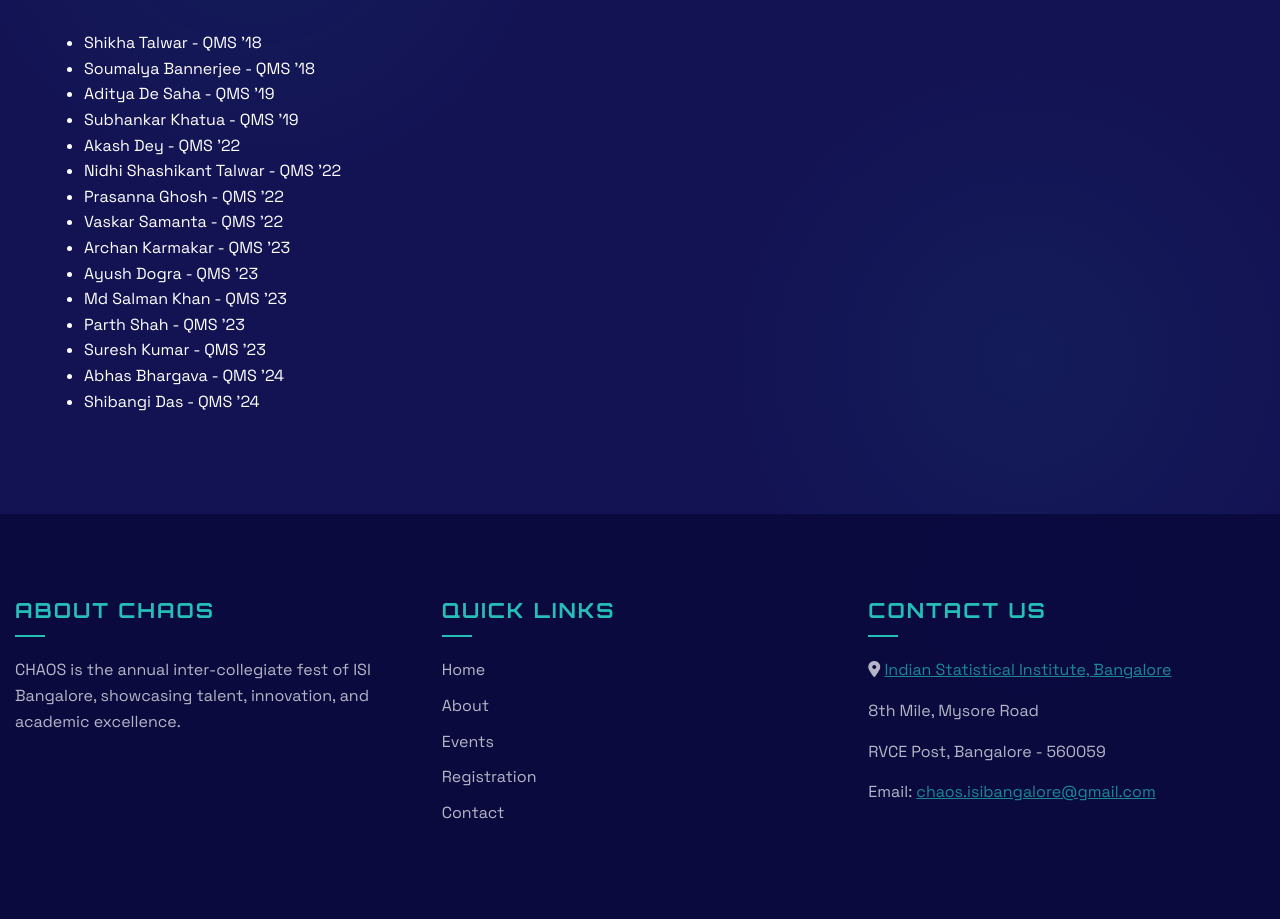
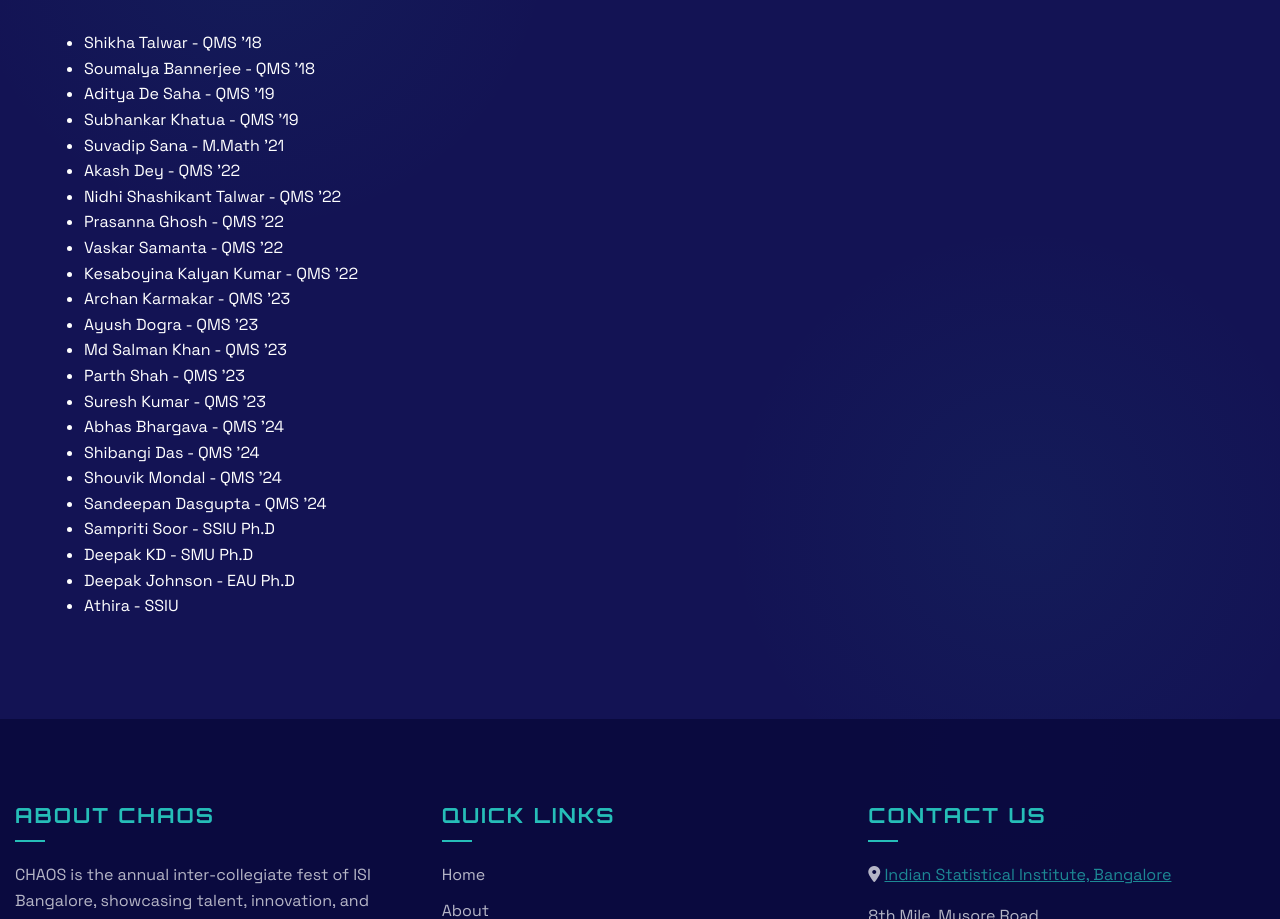
Before and after one commit to CHAOSISIB/chaosisib.github.io, a plain HTML site: page contributors.html in a window 1280 px wide. Shown: the part 1060-1979 px from the top of the page. Drawn offline with Linux system fonts and the light colour scheme.

Commit message:
Update contributors.html

```diff
--- a/contributors.html
+++ b/contributors.html
@@ -897,10 +897,12 @@
                 <li>Soumalya Bannerjee - QMS '18</li>
                 <li>Aditya De Saha - QMS '19</li>
                 <li>Subhankar Khatua - QMS '19</li>
+                <li>Suvadip Sana - M.Math '21</li>
                 <li>Akash Dey - QMS '22</li>
                 <li>Nidhi Shashikant Talwar - QMS '22</li>
                 <li>Prasanna Ghosh - QMS '22</li>
                 <li>Vaskar Samanta - QMS '22</li>
+                <li>Kesaboyina Kalyan Kumar - QMS '22</li>
                 <li>Archan Karmakar - QMS '23</li>
                 <li>Ayush Dogra - QMS '23</li>
                 <li>Md Salman Khan - QMS '23</li>
@@ -908,6 +910,12 @@
                 <li>Suresh Kumar - QMS '23</li>
                 <li>Abhas Bhargava - QMS '24</li>
                 <li>Shibangi Das - QMS '24</li>
+                <li>Shouvik Mondal - QMS '24</li>
+                <li>Sandeepan Dasgupta - QMS '24</li>
+                <li>Sampriti Soor - SSIU Ph.D</li>
+                <li>Deepak KD - SMU Ph.D</li>
+                <li>Deepak Johnson - EAU Ph.D</li>
+                <li>Athira - SSIU</li>
             </ul>
         </div>
     </section>
```
